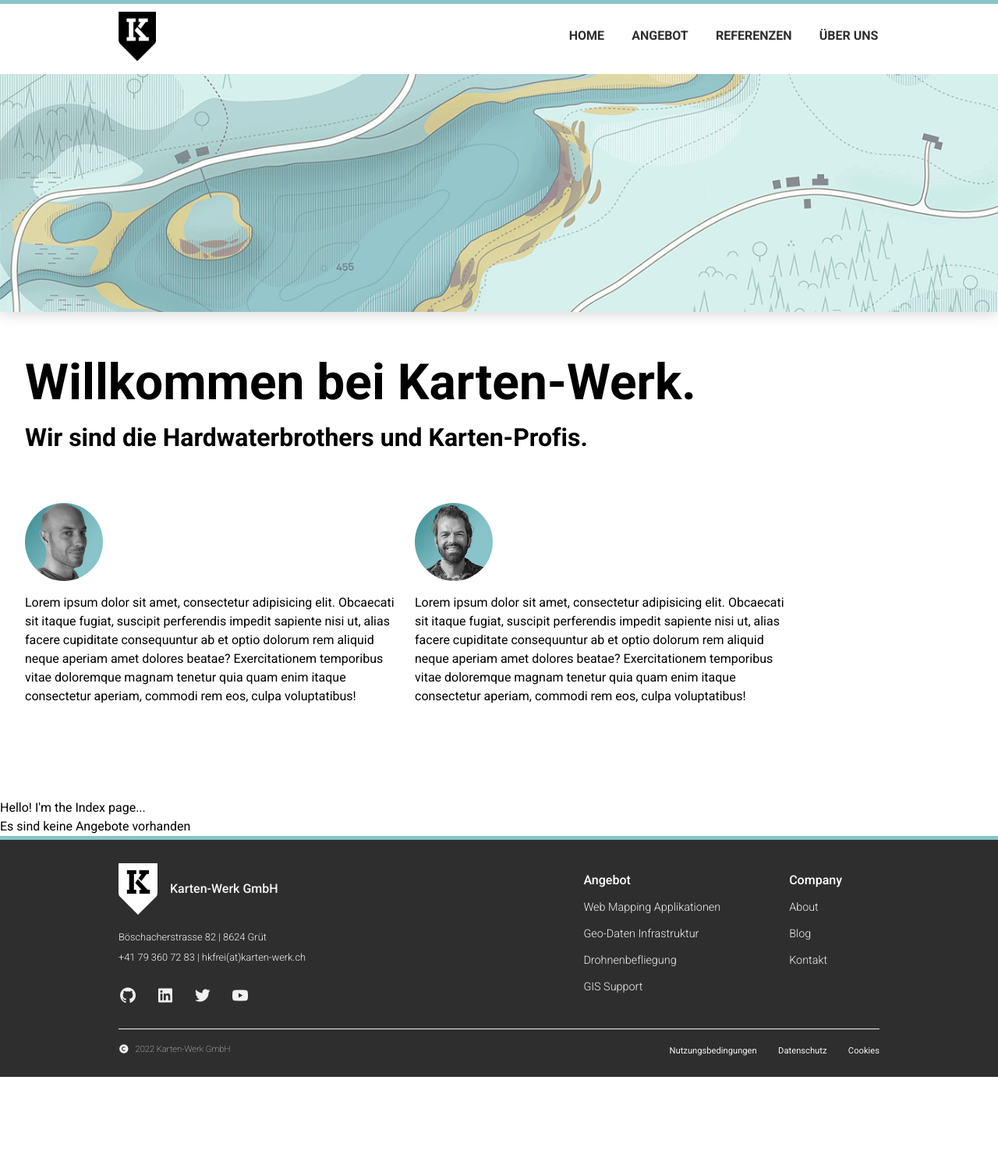
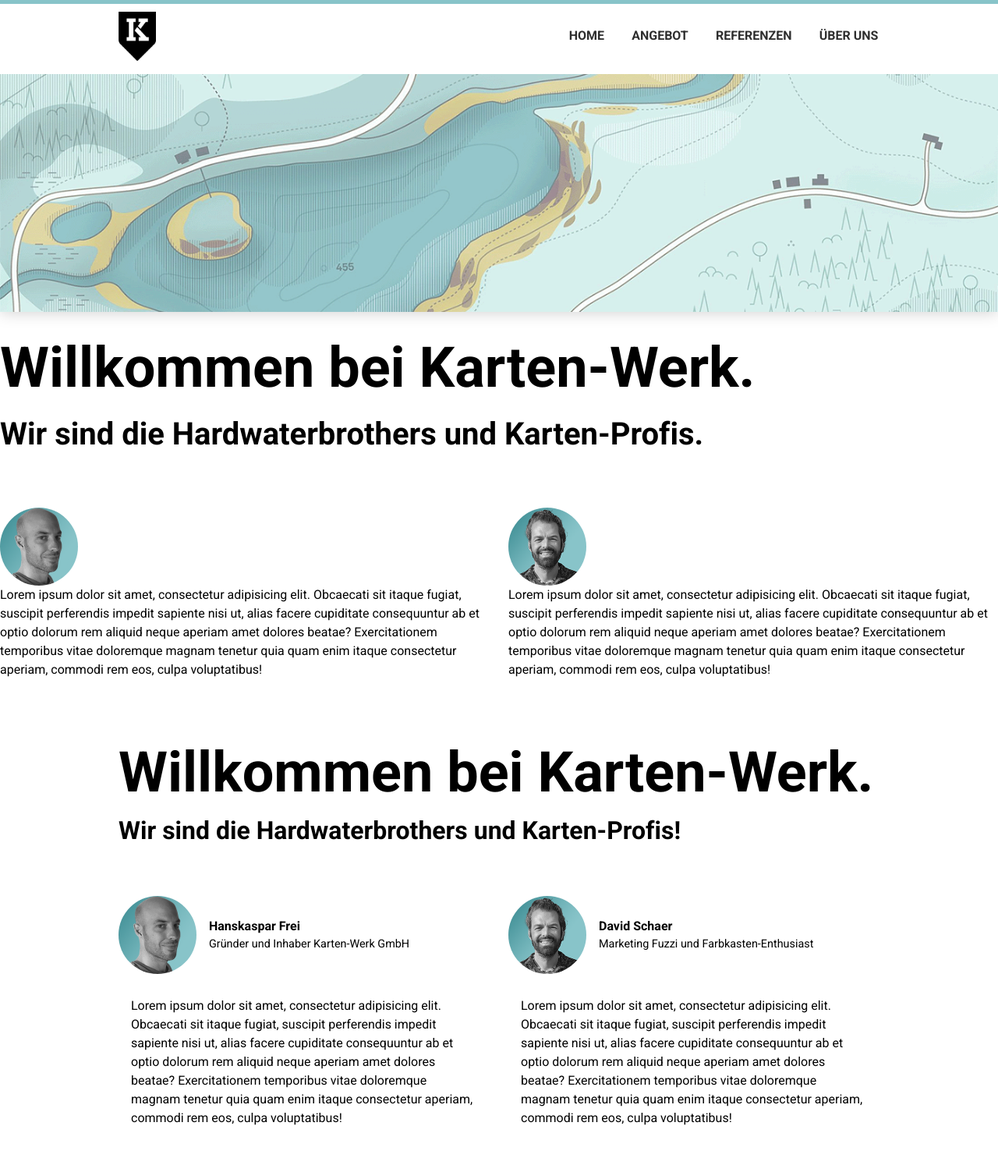
Before and after one commit to hkfrei/multimedia-werk, a Django app: page / in a window 1280 px wide. Shown: the top 1503 px of the page at 78% size. Before the commit the page ends 1381 px from the top, so only its background shows below. Run offline with Django 4.2, Linux system fonts and the light colour scheme; data that the repository does not hold is empty.

Commit message:
for sneak peak, work in progress

```diff
--- a/kartenwerk/static/kartenwerk/css/main.css
+++ b/kartenwerk/static/kartenwerk/css/main.css
@@ -15,20 +15,20 @@
 	--color-secondary-shade: #bda349;
 }
 
-/* * {
-  font-family: 'Roboto';
-  --clr-primary: #88c4c9;
-  --clr-secondary: #e4ce80;
-  --clr-dark: #383838;
-  --clr-light: #f2f2f2;
-} */
-
 body {
 	font-family: "Roboto", sans-serif;
 }
 
+p {
+	font-size: clamp(.8rem, -0.875rem + 8.333vw, 1rem);
+}
+
 #content {
-	padding-top: 95px;
+	max-width: 65rem;
+	margin-left: auto;
+	margin-right: auto;
+	padding-left: 2rem;
+	padding-right: 2rem;
 }
 
 /* ============================================
@@ -238,8 +238,8 @@ a {
 .burger-menu[enabled="true"][status="open"] .burger-menu__panel > * {
 	transform: translateY(0);
 	opacity: 1;
-	transition: transform 500ms cubic-bezier(0.17, 0.67, 0, 0.87) 700ms,
-		opacity 500ms ease 800ms;
+	transition: transform 200ms cubic-bezier(0.17, 0.67, 0, 0.87) 200ms,
+		opacity 200ms ease 200ms;
 }
 
 .burger-menu[enabled="true"][status="open"] .burger-menu__bar::before {
@@ -316,19 +316,6 @@ a {
 	);
 }
 
-/*
-  * SET LOCKS ON ELEMENTS
-  */
-h1.fluid-type {
-	--fluid-type-min-size: 2;
-	--fluid-type-max-size: 4;
-}
-
-h2.fluid-type {
-	--fluid-type-min-size: 1.5;
-	--fluid-type-max-size: 2.2;
-}
-
 /* ============================================
 | HERO-BACKGROUND END
 ============================================ */
@@ -336,39 +323,101 @@ h2.fluid-type {
 /* ============================================
 | SECTION PROFIL START
 ============================================ */
-main {
-	max-width: 65rem;
-	padding: 1.5rem 2rem;
-}
 
 .heading {
-	font-size: 4em;
+	font-size: clamp(1.5rem, -0.875rem + 8.333vw, 4.5rem);
 	margin-top: 2rem;
 	padding-bottom: 1rem;
 	line-height: 1.1em;
 }
 
-h2 {
-	font-size: 2em;
-	margin-bottom: 4rem;
+.sub__heading {
+	font-size: clamp(1rem, -0.2805rem + 5.4634vw, 2rem);
+	margin-bottom: 2rem;
 	line-height: 1.2em;
 }
 
 section {
 	display: grid;
 	gap: 1.5em;
+	margin-top: 4rem;
 	grid-template-columns: 1fr 1fr;
+	padding-bottom: 3rem;
 }
 
 .profil__pic {
 	width: 100px;
+	max-width: 130px;
+	min-width: 50px;
+	border-radius: 100%;
+}
+
+.header__profil {
+	display: grid;
+	grid-template-columns: 100px 1fr;
 	margin-bottom: 1rem;
-	border-radius: 100%;
+}
+
+span.names {
+	padding-left: 1rem;
+	align-content: center;
+	padding-right: 1rem;
+}
+
+.column__names p {
+	padding: .8rem 1rem;
+}
+
+.header__profil blockquote {
+	font-size: .9em;
+	padding-right: 1rem;
+	align-items: center;
+	justify-content: center;
 }
 
 /* ============================================
 | SECTION PROFIL END
 ============================================ */
+
+/* ============================================
+| FIGURE HERO-VIDEO START
+============================================ */
+.video__bg {
+	max-height: 35rem;
+	object-fit: cover;
+}
+/* ============================================
+| FIGURE HERO-VIDEO END
+============================================ */
+
+/* ============================================
+| OFFER START
+============================================ */
+
+/* ============================================
+| OFFER END
+============================================ */
+.offer {
+	margin: 2rem 0;
+}
+
+h2 .heading .offer {
+	color: red;
+}
+
+.sub__heading.offer {
+	color: blue;
+	margin-bottom: 1rem;
+}
+
+button.offer {
+	background-color: var(--color-primary-shade);
+	border: none;
+	padding: 1rem 2rem;
+	color: white;
+	font-size: 1.1rem;
+	font-weight: 500;
+}
 
 /* ============================================
 | FOOTER START
@@ -545,6 +594,19 @@ hr {
 	.nav__area {
 		display: none;
 	}
+	section.column {
+		display: grid;
+		gap: 1.5em;
+		margin-top: 4rem;
+		grid-template-columns: 1fr;
+	}
+
+	#content {
+		margin-left: auto;
+		margin-right: auto;
+		padding-left: 1rem;
+		padding-right: 1rem;
+	}
 }
 
 /* ============================================
--- a/kartenwerk/templates/kartenwerk/index.html
+++ b/kartenwerk/templates/kartenwerk/index.html
@@ -6,9 +6,51 @@
 
 {% block content %}
 {% load static %}
-Hello! I'm the Index page...
+ <h1 class="heading">Willkommen bei Karten-Werk.</h1>
+      <h2 class="sub__heading">Wir sind die Hardwaterbrothers und Karten-Profis!</h2>
+      <main>
+       <section class="column">
+        <div class="column__names">
+          <div class="header__profil">
+          <img class="profil__pic" src="{% static 'kartenwerk/img/HKF_portrait_green.png' %}" alt="Profilbild HKF">
+          <span class="names">
+            <h4>Hanskaspar Frei</h4>
+            <blockquote>Gründer und Inhaber Karten-Werk GmbH</blockquote>
+            </span>
+          </div>
+          <p>Lorem ipsum dolor sit amet, consectetur adipisicing elit. Obcaecati sit itaque fugiat, suscipit perferendis impedit sapiente nisi ut, alias facere cupiditate consequuntur ab et optio dolorum rem aliquid neque aperiam amet dolores beatae? Exercitationem temporibus vitae doloremque magnam tenetur quia quam enim itaque consectetur aperiam, commodi rem eos, culpa voluptatibus!</p>
+        </div>
+
+
+        <div class="column__names">
+          <div class="header__profil">
+          <img class="profil__pic" src="{% static 'kartenwerk/img/DSC_portrait_green.png' %}" alt="Profilbild DSC">
+            <span class="names">
+            <h4>David Schaer</h4>
+            <blockquote>Marketing Fuzzi und Farbkasten-Enthusiast</blockquote>
+            </span>
+            </div>
+          <p>Lorem ipsum dolor sit amet, consectetur adipisicing elit. Obcaecati sit itaque fugiat, suscipit perferendis impedit sapiente nisi ut, alias facere cupiditate consequuntur ab et optio dolorum rem aliquid neque aperiam amet dolores beatae? Exercitationem temporibus vitae doloremque magnam tenetur quia quam enim itaque consectetur aperiam, commodi rem eos, culpa voluptatibus!</p>
+        </div>
+      </section>
+
+
+       <figure>
+        <div class="hero">
+          <video class="[ video__bg ] [ full-bleed ] [ feature-figure ]" autoplay muted loop>
+            <source src="{% static 'kartenwerk/img/Karten-Werk_Drohnenflug_Uetliberg.mp4' %}" type="video/mp4">
+          </video>
+        </div>
+      </figure>
+      <div class="offer">
+      <h2 class=" [ heading ] [ h2__offer ] ">Wir sind die Karten-Profis.</h2>
+      <h3 class=" [ sub__heading ] [ h3__offer ] ">Web Mapping Applikationen und Fernerkundung mit Drohne.</h3>
+      <p>Lorem ipsum dolor sit amet consectetur adipisicing elit. Alias mollitia, iure officiis ipsum deleniti sint molestias atque sit fugiat. Earum!Lorem ipsum dolor sit amet consectetur adipisicing elit. Alias mollitia, iure officiis ipsum deleniti sint molestias atque sit fugiat.</p>
+        <button class="offer">Zu den Angeboten</button>
+      </div>
+</main>
 {% if angebote %}
-<ul>
+<!-- <ul>
   {% for angebot in angebote %}
   <section>
     {{ angebot.name }} <br />
@@ -19,7 +61,7 @@ Hello! I'm the Index page...
     />
   </section>
   {% endfor %}
-</ul>
+</ul> -->
 {% else %}
 <p>Es sind keine Angebote vorhanden</p>
 {% endif %} {% endblock %}
```
Also changed, not shown: 1 other file.
